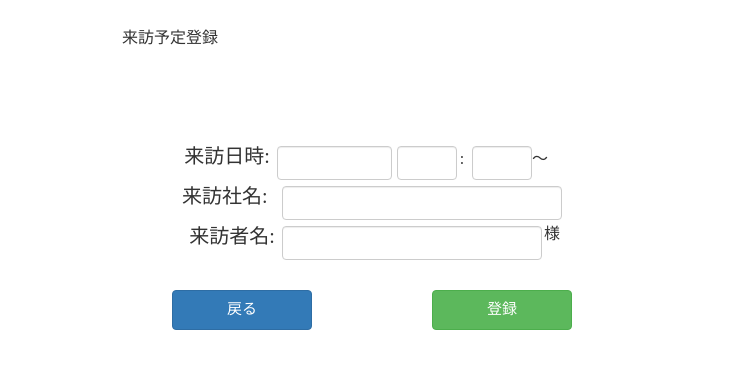
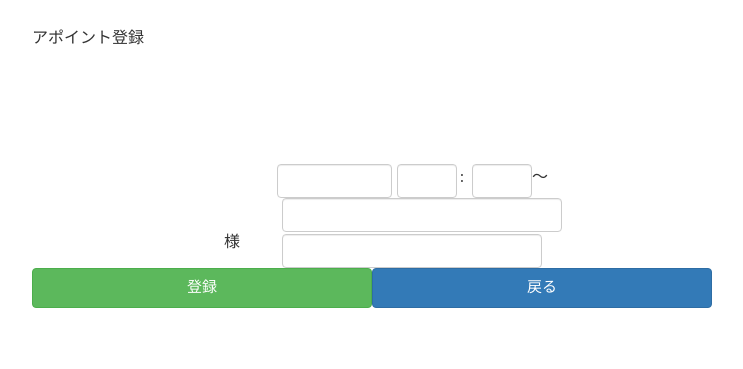
Before and after one commit to manzisan/reception-app, a PHP site: page /add.php in a window 1280 px wide. Shown: the top 369 px of the page, without its empty margins (268-1011 px from the left). Run offline with PHP 8.4, Linux system fonts and the light colour scheme; data comes from the database, SQL or seed files in the repository; data that the repository does not hold is empty; some libraries are stand-ins or nearby versions.

Commit message:
Update admin css,Update admin layout

```diff
--- a/DBconnection/config.php
+++ b/DBconnection/config.php
@@ -1,5 +1,5 @@
 <?php
-// define('DB_HOST', 'localhost');
-// define('DB_USER', 'root');
-// define('DB_PASS', '');
-// define("DB_NAME", "");
+  define('DB_HOST', 'localhost');
+  define('DB_NAME', 'recep');
+  define('DB_USER', 'root');
+  define('DB_PASS', '');
--- a/DBconnection/connect.php
+++ b/DBconnection/connect.php
@@ -1,8 +1,4 @@
 <?php
-define('DB_HOST', 'localhost');
-define('DB_USER', 'root');
-define('DB_PASS', '');
-define('DB_NAME', 'recep');
 
 $option = array(
   PDO::ATTR_ERRMODE => PDO::ERRMODE_EXCEPTION,
--- a/admin/add.php
+++ b/admin/add.php
@@ -73,56 +73,58 @@
   }
   // 設定終了
 
-  if(flag){
-    window.alert('未入力の項目があります！'); // 入力漏れがあれば警告ダイアログを表示
+  if(flag) {
+    alert('未入力の項目があります！'); // 入力漏れがあれば警告ダイアログを表示
     return false; // 送信を中止
   }
-  else{
+  else {
     return true; // 送信を実行
   }
 
 }
 </script>
   <main>
-<h1>来訪予定登録</h1>
+    <h1>アポイント登録</h1>
     <form method ="post" action="conf.php" name="form1" onSubmit="return check()">
+
       <div class="form_time">
-    <h2>来訪日時:</h2>
+        <div class="label">日時</div>
         <div>
           <input type="text" class="form-control" name="date" id="datepicker" readonly>
-        <input type="number" class="time form-control" min="0" max="23" name="hours">
-          <span>:</span>
-        <input type="number" class="time form-control" min="0" max="59" name="minutes">
-          <span>〜</span>
+          <input type="number" class="time form-control" min="0" max="23" name="hours"><span>:</span>
+          <input type="number" class="time form-control" min="0" max="59" name="minutes"><span>〜</span>
         </div>
-  </div><!-- time -->
+      </div>
 
       <div class="form_company">
-    <h2>来訪社名:</h2>
+        <div class="label">来訪社名</div>
         <input type="text" name="company" class="form-control">
       </div>
 
       <div class="form_customer">
-    <h2>来訪者名:</h2>
-    <div>様</div><input type="text" name="customer" class="form-control">
+        <div class="label">来訪者氏名</div>
+        <input type="text" name="customer" class="form-control">様
       </div>
 
       <div class="form_employee">
-    <h2>担当者名:</h2>
+        <div class="label">担当者名</div>
         <select name="employee" class="form-control">
-      <option v-for="friend in friends | filterBy search in 'name'" value="">{{ friend.name }}
+          <option v-for="friend in friends | filterBy search in 'name'" value="">
+            {{ friend.name }}
           </option>
         </select>
       </div>
 
-  <button type="submit" class="submit btn btn-success" method="post">登録</button>
+      <div class="btn-row">
+        <button type="submit" class="submit btn btn-success">登録</button>
         <button type="button" class="back btn btn-primary" onClick="location.href='index.php'">戻る</button>
+      </div>
 
     </form>
   </main>
 </body>
 <script>
-  window.onload=function(){
+
   <?php
     $stmt = $pdo->prepare('select id from schedule');
     $stmt->execute();
@@ -133,7 +135,6 @@
   ?>
 
   var ids = <?= json_encode($ids); ?>;
-
   var option = document.getElementsByTagName('option');
 
   for (var i = 0; i < option.length; i++) {
@@ -141,6 +142,6 @@
     option[i].value=id+1;
     id++;
   }
-}
+
 </script>
 </html>
--- a/admin/css/add.css
+++ b/admin/css/add.css
@@ -49,7 +49,7 @@
 }
 
 main{
-  width: 500px;
+  width: 680px;
   margin: 0 auto;
 }
 
@@ -66,9 +66,6 @@
   height: 30px;
 }
 
-
-
-
 /*form time*/
 
 .form_time{
@@ -82,7 +79,6 @@
   width: 40px;
   display: inline;
 }
-
 
 .form_time input{
   float: left;
@@ -213,30 +209,30 @@
   font-weight: 400;
 }
 
-
 .submit{
   width: 140px;
   height: 40px;
   font-size: 15px;
-  margin:30px 50px 0px 0px;
-  float: right;
 }
-
 
 main .comp_finish p span{
   border-bottom: solid 2px #f00;
 }
 
 .back{
-  margin-top: 100px;
   float: left;
   width: 140px;
   height: 40px;
   font-size: 15px;
-  margin:30px 0 0 50px;
-  float: left;
 }
 
+.btn-row {
+  clear: both;
+  display: flex;
+}
+.btn-row button {
+  flex: 1;
+}
 
 .ui-datepicker td span, .ui-datepicker td a{
   padding:2px;
--- a/visited/call.php
+++ b/visited/call.php
@@ -1,5 +1,5 @@
 <?php
-  // include("../dbconnection/config.php");
+  include("../dbconnection/config.php");
   include("../dbconnection/connect.php");
 
   $code = $_POST["code"];
--- a/visited/layout/meta.php
+++ b/visited/layout/meta.php
@@ -8,6 +8,7 @@
   <link rel="apple-touch-icon" href="img/icon.jpg">
   <script src="https://code.jquery.com/jquery-3.2.0.js" integrity="sha256-wPFJNIFlVY49B+CuAIrDr932XSb6Jk3J1M22M3E2ylQ=" crossorigin="anonymous"></script>
   <link rel="stylesheet" type="text/css" href="../visited/src/css/style.css">
+  <link rel="stylesheet" href="https://cdnjs.cloudflare.com/ajax/libs/font-awesome/4.7.0/css/font-awesome.css">
   <title><?php echo $title; ?> | 社内受付</title>
 </head>
 <script>
```
Also changed, not shown: admin/css/style.css (+15 -5 lines), admin/index.php (+22 -50 lines). Lines whose indentation alone changed are shown as unchanged.
